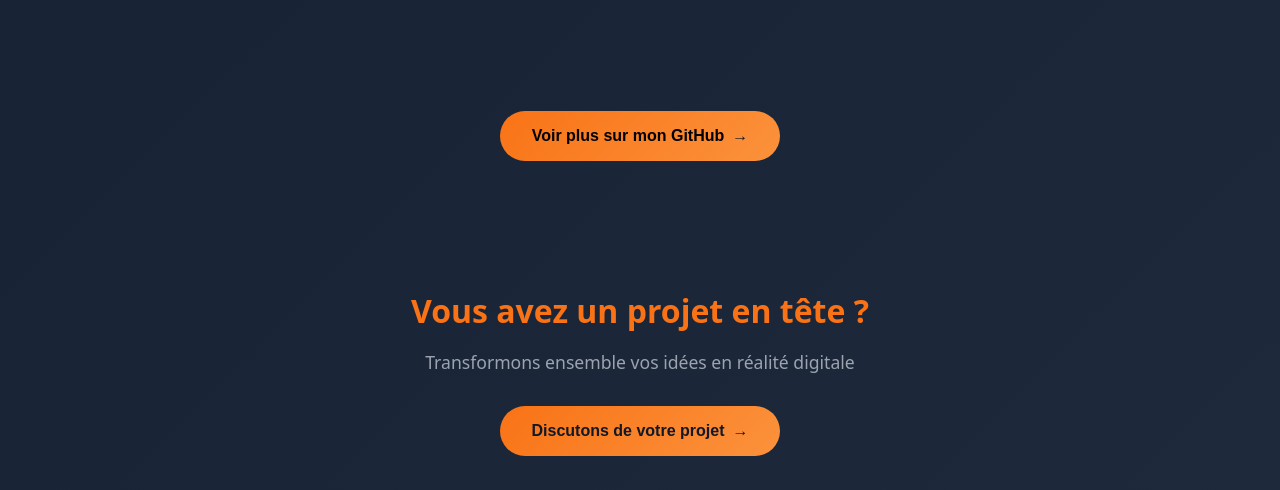
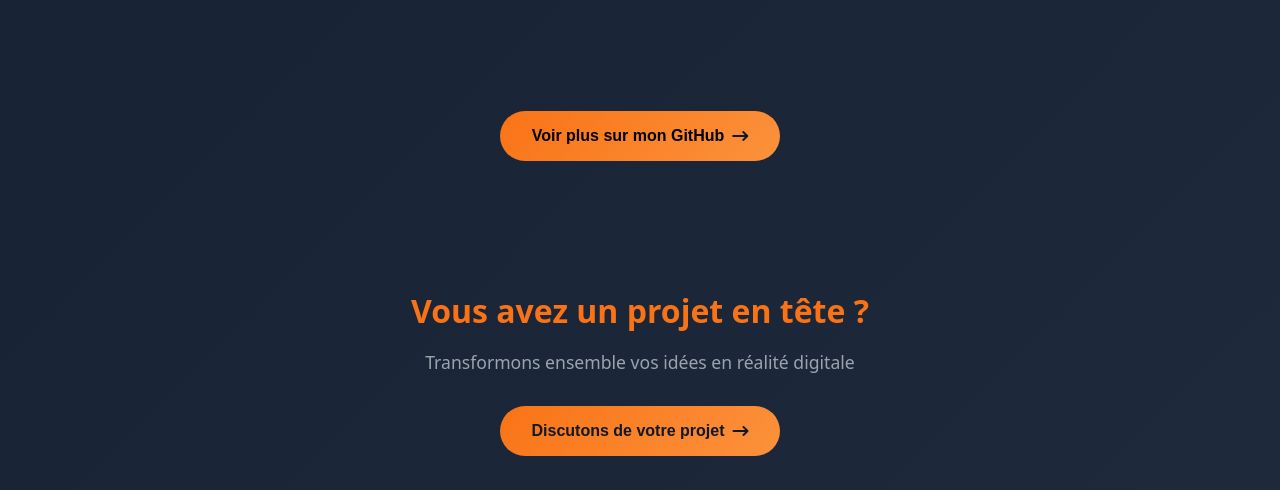
Before and after one commit to aqet/portfolio_Igor, an Angular app: page / in a window 1280 px wide. Shown: the part 6460-6950 px from the top of the page. Built offline with nearby package versions, Linux system fonts and the light colour scheme.

Commit message:
mise a jour de la presentation des projets

```diff
--- a/src/app/components/projects/projects.component.html
+++ b/src/app/components/projects/projects.component.html
@@ -107,7 +107,7 @@
       <button class="cta-btn">
         <span><a style="text-decoration: none; color: initial;" href="https://github.com/aqet?tab=repositories">Voir
             plus sur mon GitHub</a></span>
-        <i class="arrow">→</i>
+        <i class="fa-solid fa-arrow-right-long"></i>
       </button>
     </div>
     <div class="cta-section">
@@ -115,7 +115,7 @@
       <p>Transformons ensemble vos idées en réalité digitale</p>
       <button class="cta-btn">
         <span (click)="scrollTo('contact')">Discutons de votre projet</span>
-        <i class="arrow">→</i>
+        <i class="fa-solid fa-arrow-right-long"></i>
       </button>
     </div>
   </div>
```
